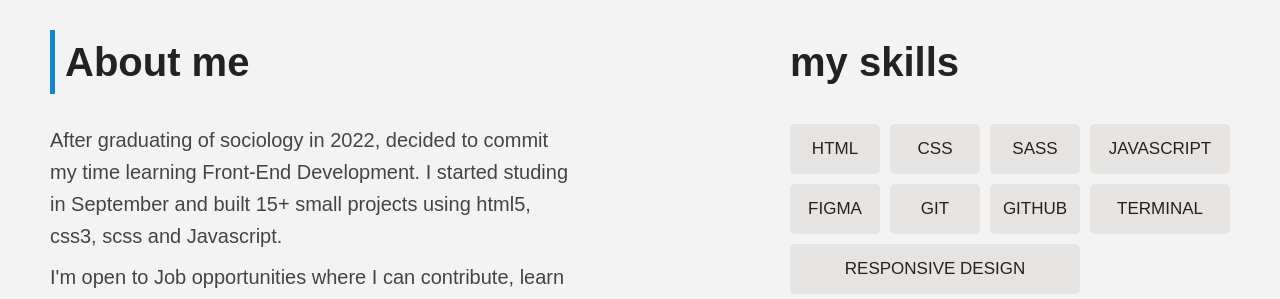
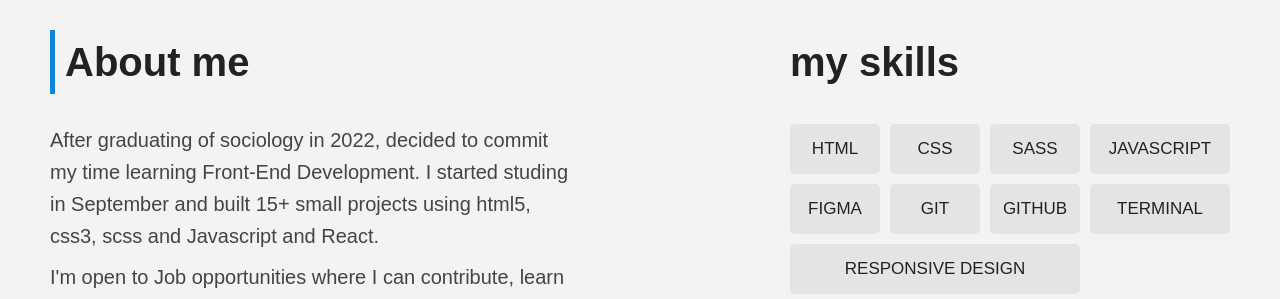
Before and after one commit to Ketevaniveshaguri/portfolio-website, a website: page index.html in a window 1280 px wide. Shown: the part 920-1219 px from the top of the page. Drawn offline with Linux system fonts and the light colour scheme.

Commit message:
small update

```diff
--- a/index.html
+++ b/index.html
@@ -75,7 +75,8 @@
         <p class="about-p">
           After graduating of sociology in 2022, decided to commit my time
           learning Front-End Development. I started studing in September and
-          built 15+ small projects using html5, css3, scss and Javascript.
+          built 15+ small projects using html5, css3, scss and Javascript and
+          React.
         </p>
         <p class="about-p n2">
           I'm open to Job opportunities where I can contribute, learn and grow.
```
